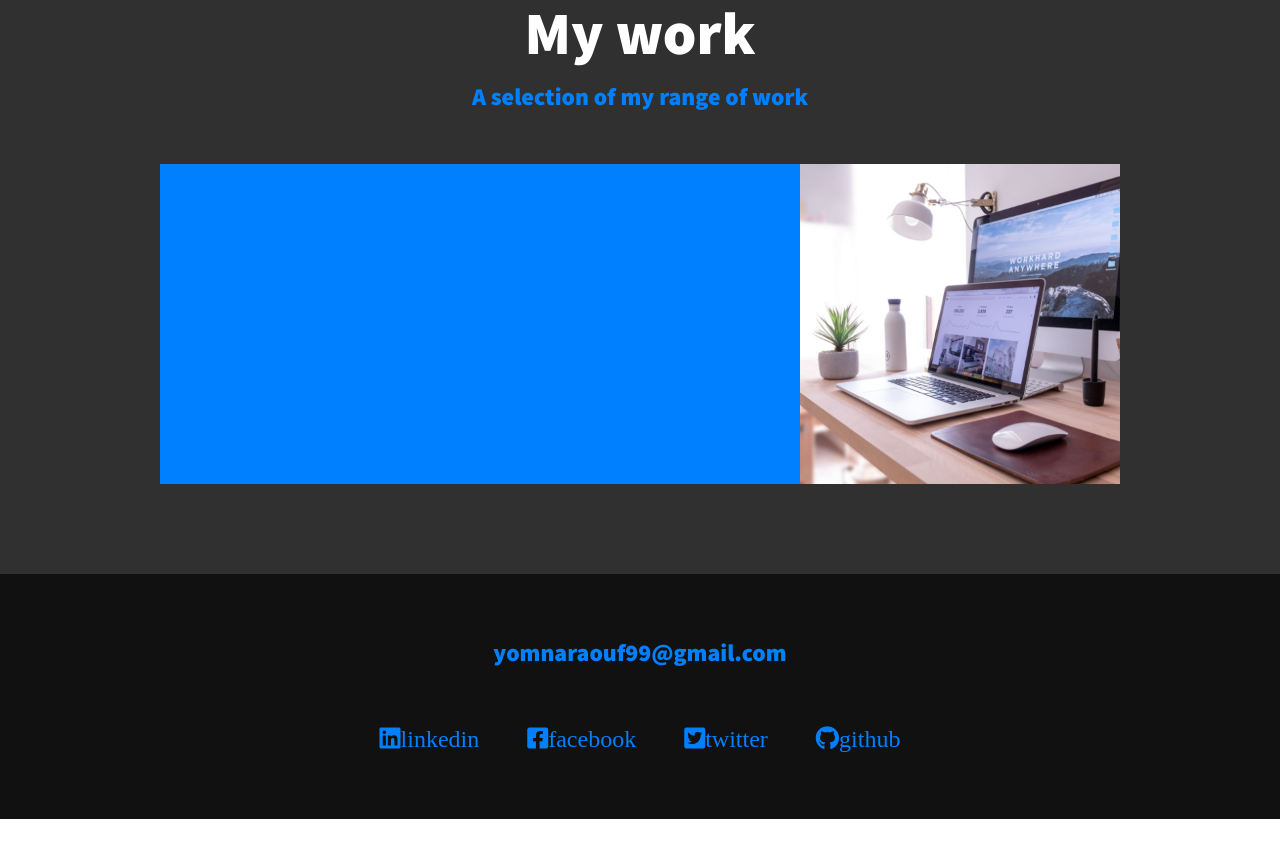
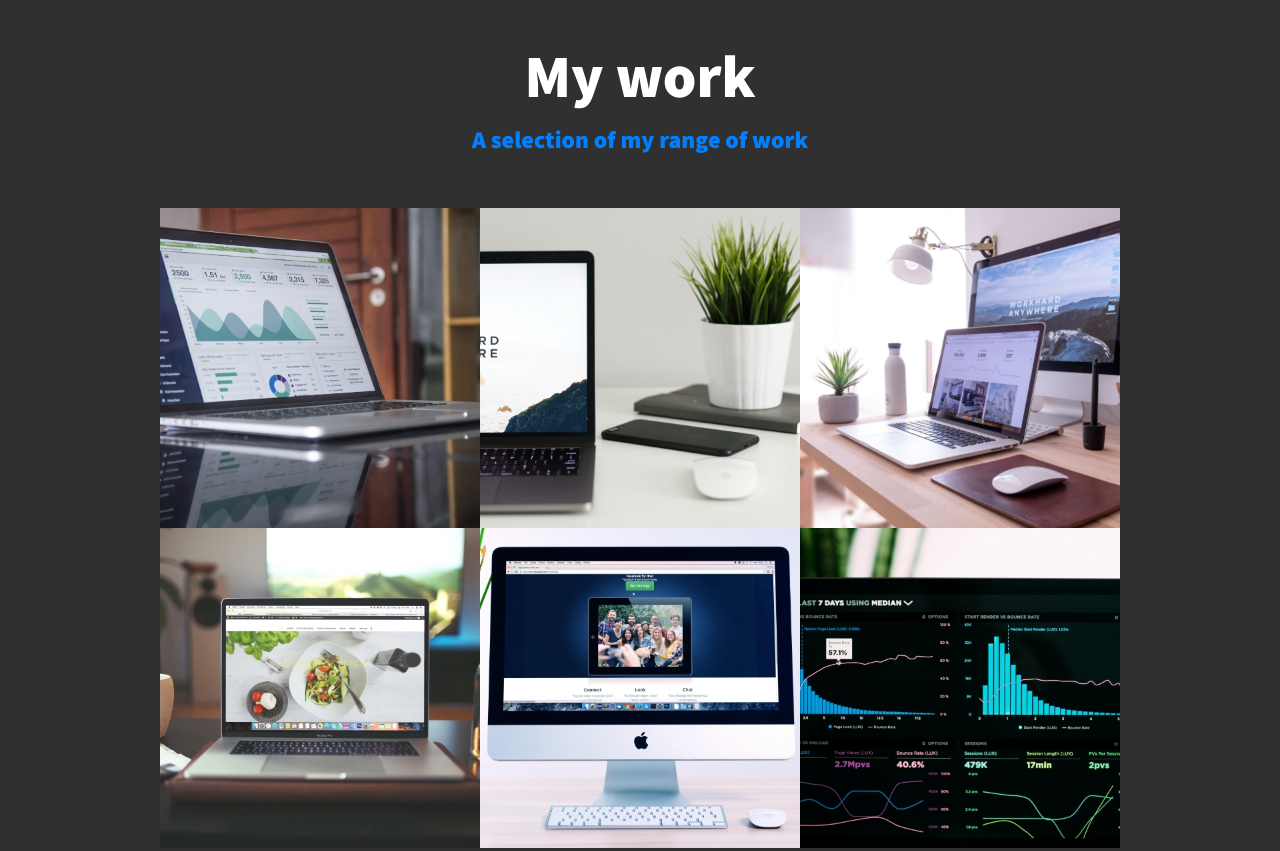
Before and after one commit to Yomna-Raouf/portfolio, a plain HTML site: page index.html in a window 1280 px wide. Shown: the part 1747-2598 px from the top of the page. Before the commit the page ends 2566 px from the top, so only its background shows below. Drawn offline with nearby package versions, Linux system fonts and the light colour scheme; files whose address does not match are found by name.

Commit message:
Update index.html

```diff
--- a/index.html
+++ b/index.html
@@ -15,7 +15,7 @@
 <body>
 	<header>
 		<div class="logo">
-			<img src="logo2.jpg" alt="">
+			<img src="assets/logo2.jpg" alt="">
 		</div>
 		<button class="nav-toggle" aria-label="toggle navigation">
 			<span class="burger"></span>
@@ -37,7 +37,7 @@
 		</h1>
 		<p class="section__subtitle section__subtitle--intro">
 			Software Developer</p>
-			<img class="intro__image" src="Yomna.jpg" alt="a picture of Yomna_Raouf">
+			<img class="intro__image" src="assets/logo1.jpg" alt="a picture of Yomna_Raouf">
 	</section>
 
 	<!-- My services -->
@@ -90,7 +90,7 @@
 			<p></p>
 		</div>
 
-		<img src="logo1.jpg" alt="My logo" class="about-me__img">
+		<img src="assets/logo1.jpg" alt="My logo" class="about-me__img">
 	</section>
 
 	<!-- My work -->
@@ -101,11 +101,11 @@
 		<div class="portfolio">
 			<!-- portfolio item 1 -->
 			<a href="portfolio-item.html" class="portfolio__item">
-				<img src="portfolio-01.jpg" alt="" class="portfolio__img">
+				<img src="assets/portfolio-01.jpg" alt="" class="portfolio__img">
 			</a>
 			<!-- portfolio item 2 -->
 			<a href="portfolio-item.html" class="portfolio__item">
-				<img src="portfolio-02.jpg" alt="" class="portfolio__img">
+				<img src="assets/portfolio-02.jpg" alt="" class="portfolio__img">
 			</a>
 			<!-- portfolio item 3 -->
 			<a href="portfolio-item.html" class="portfolio__item">
@@ -113,15 +113,15 @@
 			</a>
 			<!-- portfolio item 4 -->
 			<a href="portfolio-item.html" class="portfolio__item">
-				<img src="portfolio-05.jpg" alt="" class="portfolio__img">
+				<img src="assets/portfolio-05.jpg" alt="" class="portfolio__img">
 			</a>
 			<!-- portfolio item 5 -->
 			<a href="portfolio-item.html" class="portfolio__item">
-				<img src="portfolio-06.jpg" alt="" class="portfolio__img" >
+				<img src="assets/portfolio-06.jpg" alt="" class="portfolio__img" >
 			</a>
 			<!-- portfolio item 6 -->
 			<a href="portfolio-item.html" class="portfolio__item">
-				<img src="portfolio-09.jpg" alt="" class="portfolio__img">
+				<img src="assets/portfolio-09.jpg" alt="" class="portfolio__img">
 			</a>
 		</div>
 
```
